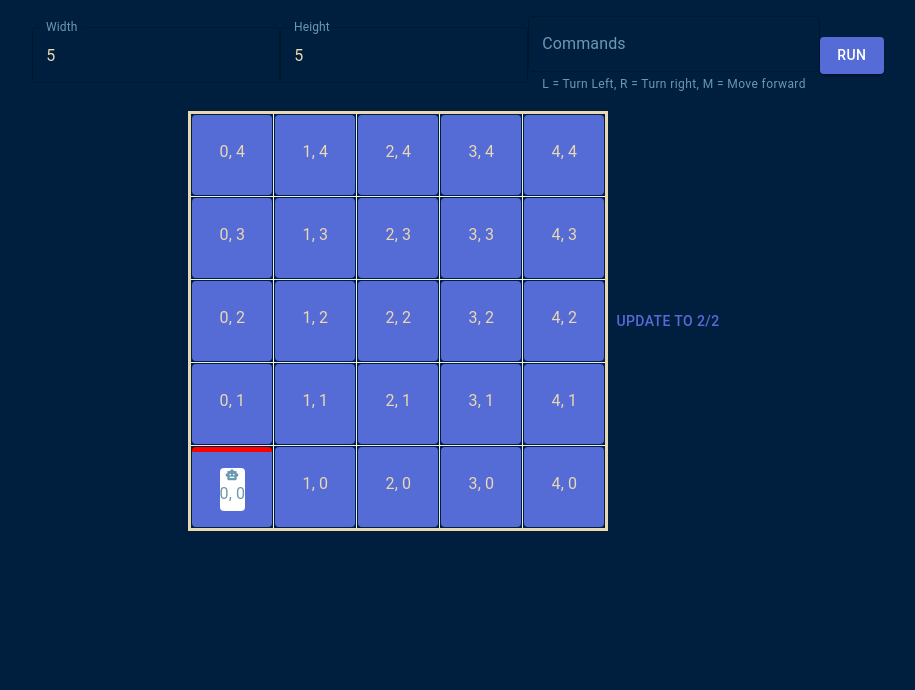
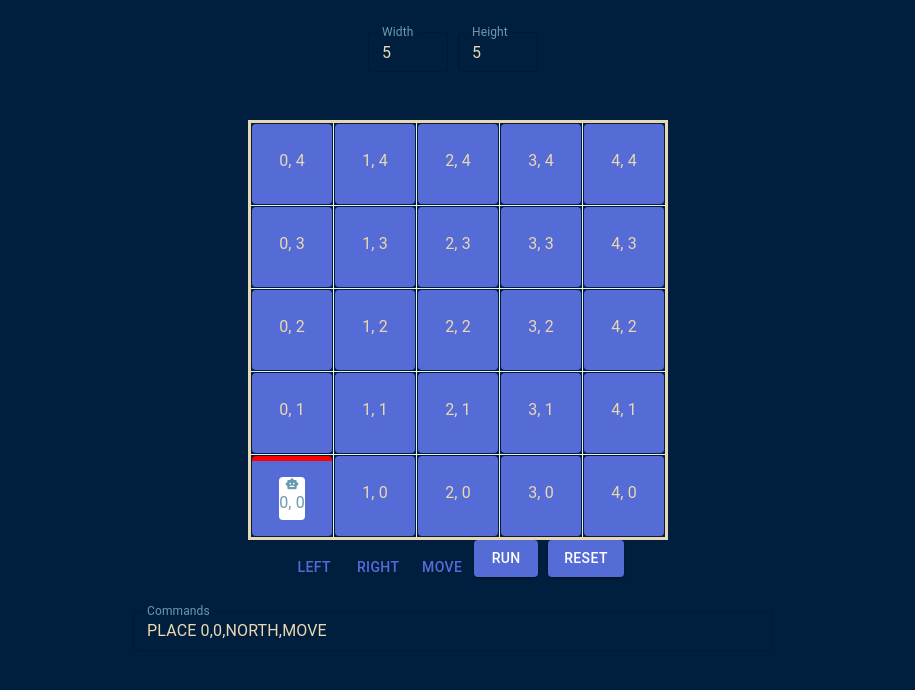
Before and after one commit to GaboBDCP/toy-robot-simulator, a React (Vite) app: page / in a window 1280 px wide. Shown: the top 690 px of the page, without its empty margins (182-1097 px from the left). Built offline with nearby package versions, Linux system fonts and the light colour scheme.

Commit message:
Fix movement and first position placement

```diff
--- a/src/components/Header.tsx
+++ b/src/components/Header.tsx
@@ -1,5 +1,7 @@
 import React, { useState } from 'react';
 import { Box, TextField, Button } from '@mui/material';
+import commandProcess from '../utils/commandProcess';
+import { Commands } from '../types/Commands';
 
 interface HeaderProps {
   width: number;
@@ -14,8 +16,6 @@ const Header: React.FC<HeaderProps> = ({
   setWidth,
   setHeight,
 }) => {
-  const [commands, setCommands] = useState('');
-
   const handleWidthChange = (event: React.ChangeEvent<HTMLInputElement>) => {
     setWidth(Number(event.target.value));
   };
@@ -24,11 +24,19 @@ const Header: React.FC<HeaderProps> = ({
     setHeight(Number(event.target.value));
   };
 
-  const handleSubmit = (e: React.FormEvent) => {
-    e.preventDefault();
-    console.log('commands', commands);
-    setCommands('');
-  };
+  // const updateRobotPosition = (
+  //   newX: number,
+  //   newY: number,
+  //   newDirection: Direction,
+  // ) => {
+  //   setSquares((prevSquares) =>
+  //     prevSquares.map((square) =>
+  //       square.x === newX && square.y === newY
+  //         ? { ...square, isActive: true, direction: newDirection }
+  //         : { ...square, isActive: false, direction: null },
+  //     ),
+  //   );
+  // };
 
   return (
     <Box
@@ -40,7 +48,6 @@ const Header: React.FC<HeaderProps> = ({
       autoComplete="off"
       p={2}
       color="primary"
-      onSubmit={handleSubmit}
     >
       <TextField
         label="Width"
@@ -49,6 +56,9 @@ const Header: React.FC<HeaderProps> = ({
         onChange={handleWidthChange}
         variant="outlined"
         color="primary"
+        margin="normal"
+        size="small"
+        sx={{ width: '80px', marginRight: '10px', marginBottom: '32px' }}
       />
       <TextField
         label="Height"
@@ -57,20 +67,10 @@ const Header: React.FC<HeaderProps> = ({
         onChange={handleHeightChange}
         variant="outlined"
         color="primary"
+        margin="normal"
+        size="small"
+        sx={{ width: '80px', marginRight: '10px', marginBottom: '32px' }}
       />
-      <TextField
-        label="Commands"
-        type="text"
-        variant="outlined"
-        color="primary"
-        value={commands}
-        onChange={(e) => setCommands(e.target.value)}
-        placeholder="Ejemplo: LMLMRM"
-        helperText="L = Turn Left, R = Turn right, M = Move forward"
-      />
-      <Button type="submit" variant="contained" color="primary">
-        Run
-      </Button>
     </Box>
   );
 };
--- a/src/components/Square.tsx
+++ b/src/components/Square.tsx
@@ -4,12 +4,15 @@ import Robot from './Robot';
 import { useState } from 'react';
 
 export interface SquareProps {
+  robotPosition?: RobotProps;
   setRobotPosition?: (x: number, y: number, direction: Direction) => void;
   x: number;
   y: number;
   direction?: Direction | null;
   isActive?: boolean;
   borders?: Direction[] | null;
+  place: RobotProps;
+  setPlace: (place: RobotProps) => void;
 }
 
 const Square = ({
@@ -17,13 +20,16 @@ const Square = ({
   y,
   isActive,
   direction,
+  place,
+  setPlace,
+
   setRobotPosition,
 }: SquareProps) => {
-  const [place, setPlace] = useState<RobotProps>({
-    positionX: 0,
-    positionY: 0,
-    direction: 'NORTH',
-  });
+  // const [place, setPlace] = useState<RobotProps>({
+  //   positionX: 0,
+  //   positionY: 0,
+  //   direction: 'NORTH',
+  // });
   const [anchorEl, setAnchorEl] = useState<null | HTMLElement>(null);
   const open = Boolean(anchorEl);
 
@@ -35,6 +41,7 @@ const Square = ({
     console.log('x', x, 'y', y, 'direction', direction);
     if (setRobotPosition) {
       setRobotPosition(x, y, direction);
+      setPlace({ positionX: x, positionY: y, direction });
     }
     setAnchorEl(null);
   };
--- a/src/components/TableTop.tsx
+++ b/src/components/TableTop.tsx
@@ -1,9 +1,10 @@
 import { useState, useEffect } from 'react';
-import { Box, Button } from '@mui/material';
+import { Box, Button, TextField } from '@mui/material';
 
-// type Direction = 'north' | 'south' | 'east' | 'west';
-import Square, { SquareProps } from './Square'; // Assuming Square is another component
-import { Direction } from '../types';
+import Square, { SquareProps } from './Square';
+import { Direction, RobotProps } from '../types';
+import commandProcess from '../utils/commandProcess';
+import { Commands } from '../types/Commands';
 
 export interface TableTopProps {
   width: number;
@@ -12,11 +13,39 @@ export interface TableTopProps {
 
 const TableTop = ({ width, height }: TableTopProps) => {
   const [squares, setSquares] = useState<SquareProps[]>([]);
-  const [robotPosition, setRobotPosition] = useState({
-    x: 0,
-    y: 0,
+  const [robotPosition, setRobotPosition] = useState<RobotProps>({
+    positionX: 0,
+    positionY: 0,
     direction: 'NORTH' as Direction,
   });
+
+  const [place, setPlace] = useState<RobotProps>({
+    positionX: 0,
+    positionY: 0,
+    direction: 'NORTH',
+  });
+
+  const [commands, setCommands] = useState<Commands[]>([
+    'PLACE 0,0,NORTH',
+    'MOVE',
+  ]);
+
+  const handleSubmit = (e: React.FormEvent) => {
+    e.preventDefault();
+    console.log('commands', commands);
+    const result = commandProcess(commands, width * height);
+    setRobotPosition({
+      positionX: result.positionX,
+      positionY: result.positionY,
+      direction: result.direction,
+    });
+    setPlace({
+      positionX: result.positionX,
+      positionY: result.positionY,
+      direction: result.direction,
+    });
+    console.log('result', result);
+  };
 
   useEffect(() => {
     const initialSquares: SquareProps[] = [];
@@ -25,37 +54,37 @@ const TableTop = ({ width, height }: TableTopProps) => {
         initialSquares.push({
           x,
           y,
-          isActive: robotPosition.x === x && robotPosition.y === y,
+          isActive:
+            robotPosition.positionX === x && robotPosition.positionY === y,
           direction:
-            robotPosition.x === x && robotPosition.y === y
+            robotPosition.positionX === x && robotPosition.positionY === y
               ? robotPosition.direction
               : null,
+          place: place,
+          setPlace: setPlace,
         });
       }
     }
     setSquares(initialSquares);
-  }, [width, height, robotPosition]);
+  }, [width, height, robotPosition, commands]);
 
-  const updateRobotPosition = (
-    newX: number,
-    newY: number,
-    newDirection: Direction,
+  const handleSetRobotPosition = (
+    positionX: number,
+    positionY: number,
+    direction: Direction,
   ) => {
-    setSquares((prevSquares) =>
-      prevSquares.map((square) =>
-        square.x === newX && square.y === newY
-          ? { ...square, isActive: true, direction: newDirection }
-          : { ...square, isActive: false, direction: null },
-      ),
-    );
+    setRobotPosition({ positionX, positionY, direction });
+    setCommands(() => [`PLACE ${positionX},${positionY},${direction}`]);
   };
 
-  const handleSetRobotPosition = (
-    x: number,
-    y: number,
-    direction: Direction,
-  ) => {
-    setRobotPosition({ x, y, direction });
+  const handleReset = () => {
+    setCommands(() => ['PLACE 0,0,NORTH']);
+    setRobotPosition(() => ({
+      positionX: 0,
+      positionY: 0,
+      direction: 'NORTH',
+    }));
+    setPlace({ positionX: 0, positionY: 0, direction: 'NORTH' });
   };
 
   const rows = [];
@@ -68,11 +97,13 @@ const TableTop = ({ width, height }: TableTopProps) => {
       columns.push(
         <td key={`${y}-${x}`}>
           <Square
-            x={x}
-            y={y}
+            x={square?.isActive ? robotPosition.positionX : x}
+            y={square?.isActive ? robotPosition.positionY : y}
             isActive={square?.isActive}
             direction={square?.direction}
             setRobotPosition={handleSetRobotPosition}
+            place={place}
+            setPlace={setPlace}
           />
         </td>,
       );
@@ -81,6 +112,7 @@ const TableTop = ({ width, height }: TableTopProps) => {
   }
 
   return (
+    <>
       <Box
         display="flex"
         justifyContent="center"
@@ -102,10 +134,75 @@ const TableTop = ({ width, height }: TableTopProps) => {
             <tbody>{rows}</tbody>
           </table>
         </Box>
-      <Button onClick={() => updateRobotPosition(2, 2, 'WEST' as Direction)}>
-        UPDATE TO 2/2
+      </Box>
+      <Box
+        display="flex"
+        justifyContent="center"
+        overflow="auto"
+        sx={{ padding: { xs: '0', sm: '0', md: '2' } }}
+      >
+        <Button
+          onClick={() =>
+            setCommands((prevCommands) => [...prevCommands, 'LEFT' as Commands])
+          }
+        >
+          LEFT
+        </Button>
+        <Button
+          onClick={() =>
+            setCommands((prevCommands) => [
+              ...prevCommands,
+              'RIGHT' as Commands,
+            ])
+          }
+        >
+          RIGHT
+        </Button>
+        <Button
+          onClick={() =>
+            setCommands((prevCommands) => [...prevCommands, 'MOVE' as Commands])
+          }
+        >
+          MOVE
+        </Button>
+
+        <Button
+          type="submit"
+          variant="contained"
+          color="primary"
+          sx={{ marginRight: '10px', marginBottom: '18px' }}
+          onClick={handleSubmit}
+        >
+          Run
+        </Button>
+        <Button
+          variant="contained"
+          color="primary"
+          sx={{ marginRight: '10px', marginBottom: '18px' }}
+          onClick={handleReset}
+        >
+          RESET
         </Button>
       </Box>
+      <Box
+        display="flex"
+        justifyContent="center"
+        overflow="auto"
+        sx={{ padding: { xs: '0', sm: '0', md: '2' } }}
+      >
+        <TextField
+          label="Commands"
+          type="text"
+          variant="outlined"
+          color="primary"
+          value={commands}
+          margin="normal"
+          size="small"
+          fullWidth
+          sx={{ marginRight: '10px', maxWidth: '80vh' }}
+        />
+      </Box>
+    </>
   );
 };
 
--- a/src/utils/commandProcess.ts
+++ b/src/utils/commandProcess.ts
@@ -22,6 +22,8 @@ const rotateRight = (direction: Direction): Direction => {
 };
 
 const moveForward = (position: RobotProps, gridSize: number): RobotProps => {
+  console.log('gridSize', gridSize);
+
   let { positionX, positionY, direction } = position;
 
   switch (direction) {
```
Also changed, not shown: src/components/Game.tsx (deleted, +0 -9 lines), 1 other file (tests, documents, lock files or other folders). Lines whose indentation alone changed are shown as unchanged.
